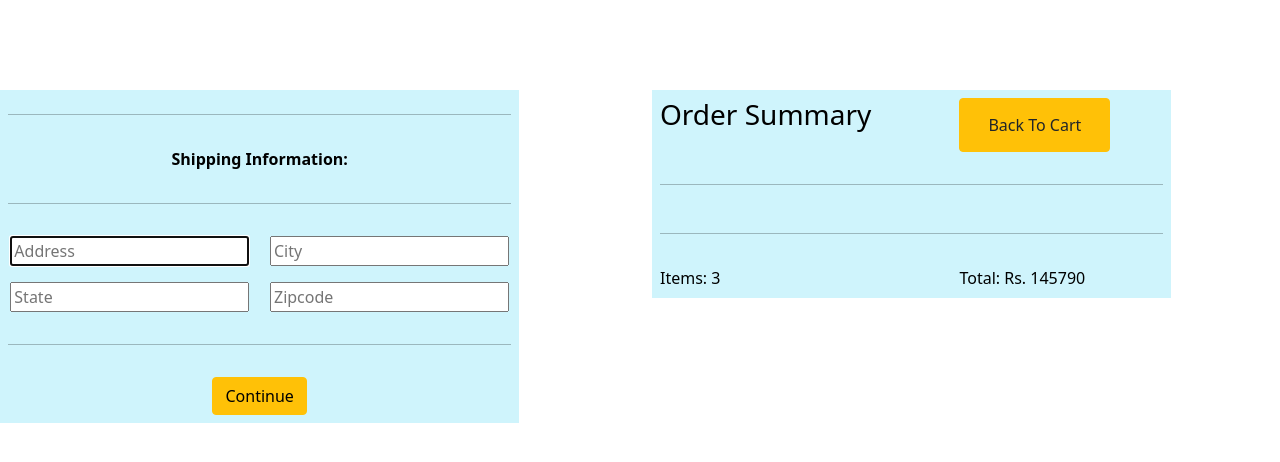
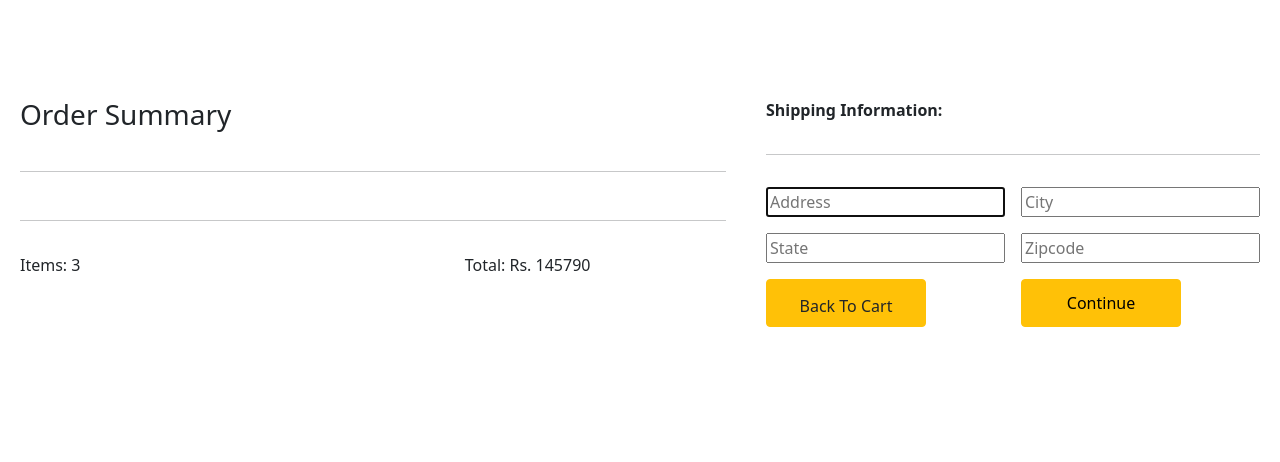
Before and after one commit to kavania2002/MobiMart, a Django app: template MobiMart/templates/checkout.html in a window 1280 px wide. Shown: the part 264-726 px from the top of the page. Run offline with Django 3.2, Linux system fonts and the light colour scheme; the template is opened without the code that fills it: values that come from a table or form of the project are taken from there, others are empty; data comes from the database, SQL or seed files in the repository; both versions use the stored data as it was after the commit; some libraries are stand-ins or nearby versions.

Commit message:
Updated the UI of checkout page

```diff
--- a/MobiMart/static/css/style.css
+++ b/MobiMart/static/css/style.css
@@ -166,3 +166,7 @@ body {
     display: flex;
     justify-content: space-between;
 }
+.btn-warning{
+    width: 10rem;
+    height: 3rem;
+}
--- a/MobiMart/templates/checkout.html
+++ b/MobiMart/templates/checkout.html
@@ -3,15 +3,47 @@
 {% load static %}
 {% block content %}
 
-<div class="row">
-    <div class="col-5 text-center">
-        <form id="form" action="">
-            <table class="table table-info table-borderless">
+<div class="container-fluid center">
+    <div class="row align-items-start">
+        <div class="col first_col">
+            <table class="table table-borderless">
                 <tr>
-                    <td colspan=2>
+                    <td colspan=1>
+                        <h3>Order Summary</h3>
+                    </td>
+
+                </tr>
+                <tr>
+                    <td colspan=4>
                         <hr>
                     </td>
                 </tr>
+                {% for item in items %}
+                <tr>
+                    <td><img src="{{item.product.link}}" width="20%" alt=""></td>
+                    <td>{{item.product.mobName}}</td>
+                    <td>Rs. {{item.product.price}}</td>
+                    <td>{{item.quantity}}</td>
+                </tr>
+                {% endfor %}
+                <tr>
+                    <td colspan=4>
+                        <hr>
+                    </td>
+                </tr>
+
+                <tr>
+                    <td colspan="1">Items: {{order.get_cart_items}}</td>
+                    <td colspan="3">Total: Rs. {{order.get_cart_total}}</td>
+                </tr>
+            </table>
+    </div>
+
+
+<div class="col">
+
+<form id="form" action="">
+    <table class="table table-borderless">
         <tr>
             <td colspan=2><b>Shipping Information:</b></td>
         </tr>
@@ -39,12 +71,10 @@
             </td>
         </tr>
         <tr>
-                    <td colspan=2>
-                        <hr>
+            <td>
+                <button class="btn btn-warning"><a class="nav-link link-dark" href="cart">Back To Cart</a></button>
             </td>
-                </tr>
-                <tr>
-                    <td colspan="2">
+            <td>
                 <button type="submit" id="continue" class="btn btn-warning">Continue</button>
             </td>
         </tr>
@@ -52,44 +82,6 @@
 </form>
 </div>
 
-    <div class="col-1"></div>
-
-    <div class="col-5">
-        <table class="table table-info table-borderless">
-            <tr>
-                <td colspan=1>
-                    <h3>Order Summary</h3>
-                </td>
-                <td colspan="4">
-                    <button class="btn btn-warning"><a class="nav-link link-dark" href="cart">Back To Cart</a></button>
-                </td>
-            </tr>
-            <tr>
-                <td colspan=4>
-                    <hr>
-                </td>
-            </tr>
-            {% for item in items %}
-            <tr>
-                <td><img src="{{item.product.link}}" width="20%" alt=""></td>
-                <td>{{item.product.mobName}}</td>
-                <td>Rs. {{item.product.price}}</td>
-                <td>{{item.quantity}}</td>
-            </tr>
-            {% endfor %}
-            <tr>
-                <td colspan=4>
-                    <hr>
-                </td>
-            </tr>
-
-            <tr>
-                <td colspan="1">Items: {{order.get_cart_items}}</td>
-                <td colspan="3">Total: Rs. {{order.get_cart_total}}</td>
-            </tr>
-        </table>
-    </div>
-</div>
 
 <div class="row">
     <div class="col-6 text-center">
```
Also changed, not shown: MobiMart/db.sqlite3. Lines whose indentation alone changed are shown as unchanged.
